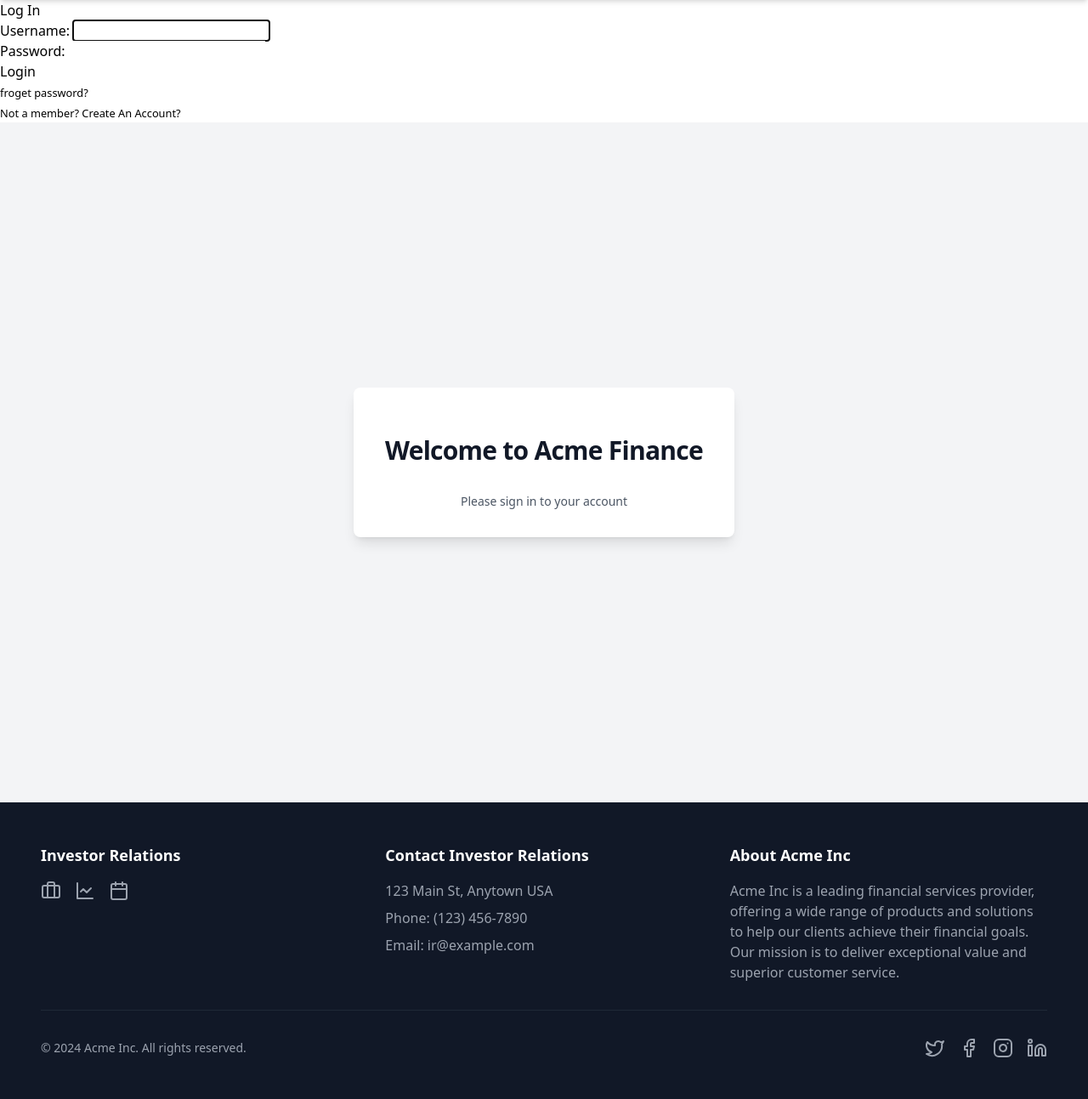
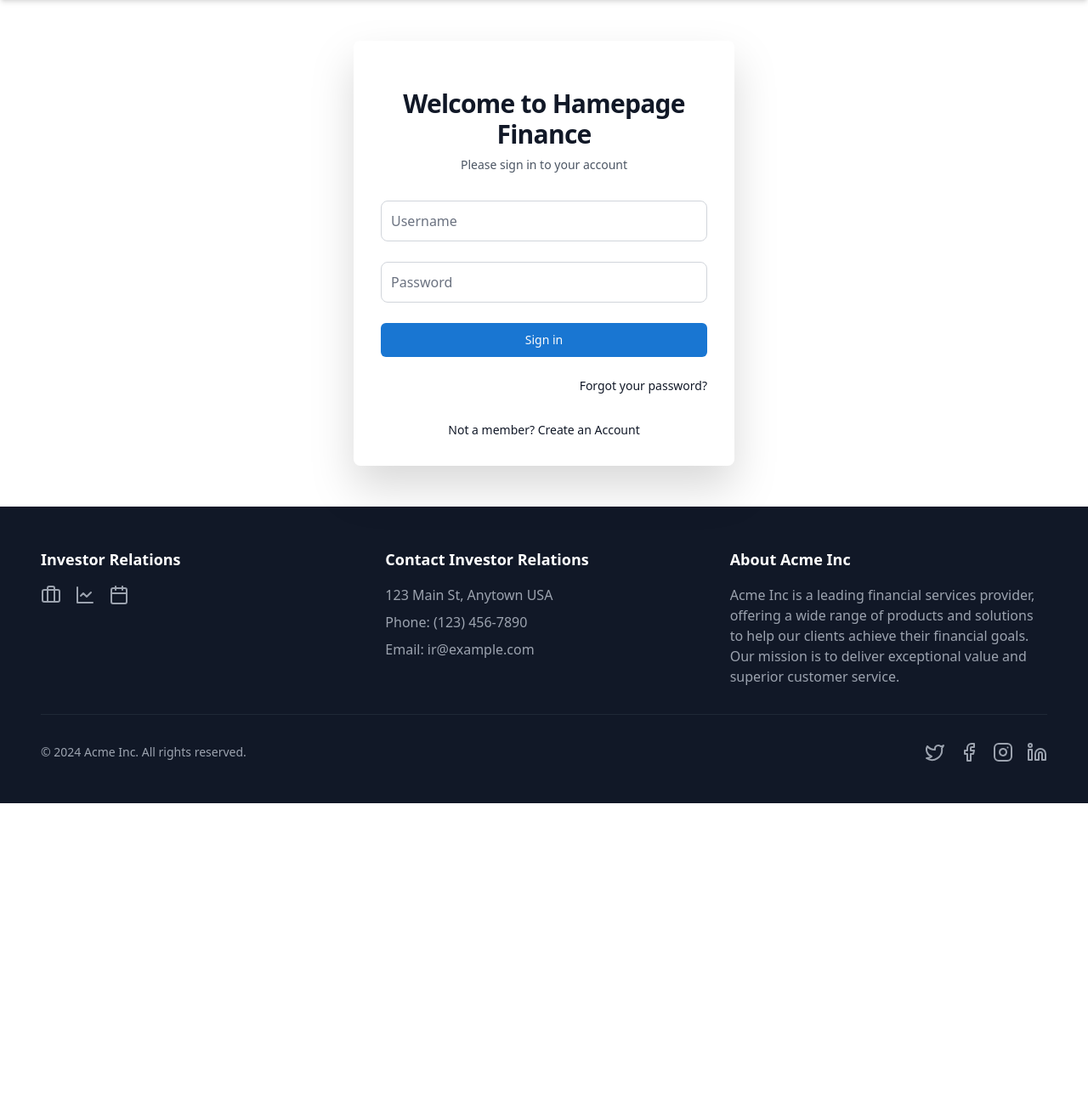
Before and after one commit to Bikalpa625/SendMoney, a Django app: page / in a window 1280 px wide. Shown: the part 96-1389 px from the top of the page at 85% size. After the commit the page ends 1041 px from the top, so only its background shows below. Run offline with Django 5.2, Linux system fonts and the light colour scheme; some libraries are stand-ins or nearby versions.

Commit message:
login page complete

```diff
--- a/users/templates/users/base.html
+++ b/users/templates/users/base.html
@@ -10,7 +10,7 @@
 </head>
 <body>
     <div class="navbar">
-        <div class="bg-gray-900 py-2 text-center text-sm text-gray-50">
+        <div class="bg-gray-900 py-2 text-center text-sm text-white">
             <div class="container flex items-center justify-between px-4 md:px-28">
               <!-- Exchange Rates -->
               <div class="flex items-center gap-2 px-2 md:pl-28">
@@ -305,11 +305,6 @@
         </div>
       </footer>
     </div>
-
-
-
-
-
 </body>
 <script src="{% static 'js/main.js' %}"></script>
 </html>
--- a/users/templates/users/login.html
+++ b/users/templates/users/login.html
@@ -1,37 +1,40 @@
 {% extends "users/base.html" %}
 {% block content %}
-
-    <div class="content-section">
-        <form method="POST">
-            {% csrf_token %}
-            <fieldset class="form-group">
-                <legend>Log In</legend>
-                {{ form.as_p }}
-
-            </fieldset>
+    <div class="flex min-h-fit items-center justify-center px-4 py-12">
+        <div class="w-full max-w-md space-y-8 bg-white p-8 rounded-lg drop-shadow-2xl">
             <div>
-                <button type="submit">Login</button>
+                <h2 class="mt-6 text-center text-3xl font-bold tracking-tight text-gray-900">
+                    Welcome to Hamepage Finance
+                  </h2>
+                  <p class="mt-2 text-center text-sm text-gray-600">Please sign in to your account</p>
             </div>
-        </form>
-        <div>
-            <small><a href="{% url 'password_reset'%}">froget password?</a></small>
-        </div>
-        <div>
-            <small>Not a member?  <a href="{% url 'register' %}">Create An Account?</a></small>
+            <form method="post" class="space-y-6">
+                {% csrf_token %}
+                <div class="relative">
+                    <input class="block px-2.5 pb-2.5 pt-4 w-full text-sm text-gray-900 bg-transparent rounded-lg border border-gray-300 appearance-none dark:text-black dark:border-gray-600 dark:focus:border-gray-600 focus:outline-none focus:ring-0 peer" type="username" id="username" name="username" placeholder="" required value=""/>
+                    <label class="absolute text-md text-gray-500 dark:text-gray-400 duration-300 transform -translate-y-4 scale-75 top-2 z-10 origin-[0] bg-white  px-2 peer-focus:px-2 peer-focus:text-gray-600 peer-focus:dark:text-gray-600 peer-placeholder-shown:scale-100 peer-placeholder-shown:-translate-y-1/2 peer-placeholder-shown:top-1/2 peer-focus:top-2 peer-focus:scale-75 peer-focus:-translate-y-4 rtl:peer-focus:translate-x-1/4 rtl:peer-focus:left-auto start-1" for="username">Username</label>
+                </div>
+                <div class="relative">
+                    <input class="block px-2.5 pb-2.5 pt-4 w-full text-sm text-gray-900 bg-transparent rounded-lg border border-gray-300 appearance-none dark:text-black dark:border-gray-600 dark:focus:border-gray-600 focus:outline-none focus:ring-0 peer" type="password" id="password" name="password" placeholder="" required value="">
+                    <label class="absolute text-md text-gray-500 dark:text-gray-400 duration-300 transform -translate-y-4 scale-75 top-2 z-10 origin-[0] bg-white  px-2 peer-focus:px-2 peer-focus:text-gray-600 peer-focus:dark:text-gray-600 peer-placeholder-shown:scale-100 peer-placeholder-shown:-translate-y-1/2 peer-placeholder-shown:top-1/2 peer-focus:top-2 peer-focus:scale-75 peer-focus:-translate-y-4 rtl:peer-focus:translate-x-1/4 rtl:peer-focus:left-auto start-1" for="password">Password</label>
+                </div>
+                <div class="grid grid-cols-1 gap-4">
+                    <button class="items-center whitespace-nowrap h-10 relative flex w-full justify-center rounded-md border border-transparent bg-[#1976D2] py-2 px-4 text-sm font-medium text-gray-50 hover:bg-[#1565C0]"
+                    type="submit">Sign in</button>
+                </div>
+                <div class="flex items-center justify-between">
+                    <div class="flex items-center"></div>
+                    <div class="text-sm">
+                        <a href="{% url 'password_reset'%}" class="font-medium text-gray-900 hover:text-gray-600">Forgot your password?</a>
+                    </div>
+                </div>
+            </form>
+            <div class="text-center text-sm text-gray-900 ">
+                Not a member?
+                <a href="{% url 'register' %}" class="font-medium text-gray-900 hover:text-gray-600 ">Create an Account</a>
+            </div>
         </div>
     </div>
-    <div class="flex min-h-[100dvh] items-center justify-center bg-gray-100 px-4 py-12 dark:bg-gray-950">
-        <div class="w-full max-w-md space-y-8 bg-white p-8 rounded-lg shadow-lg dark:bg-gray-800">
-            <h2 class="mt-6 text-center text-3xl font-bold tracking-tight text-gray-900 dark:text-gray-50">
-                Welcome to Acme Finance
-              </h2>
-              <p class="mt-2 text-center text-sm text-gray-600 dark:text-gray-400">Please sign in to your account</p>
-        </div>
-        <form method="post" class="space-y-6">
-            <div>
 
-            </div>
-        </form>
-    </div>
 
 {% endblock content %}
```
Also changed, not shown: users/templates/users/register.html (+7 -7 lines), db.sqlite3.
